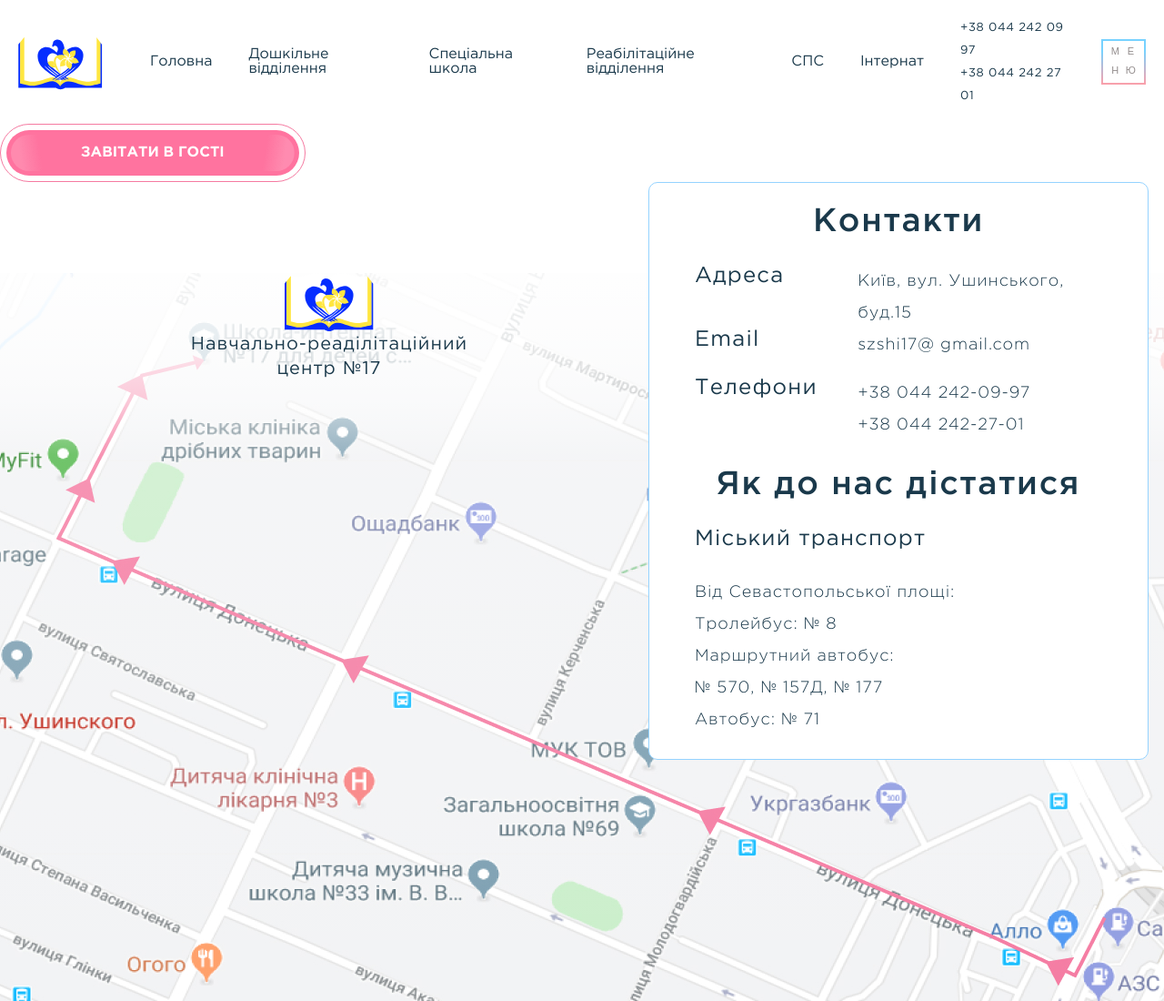
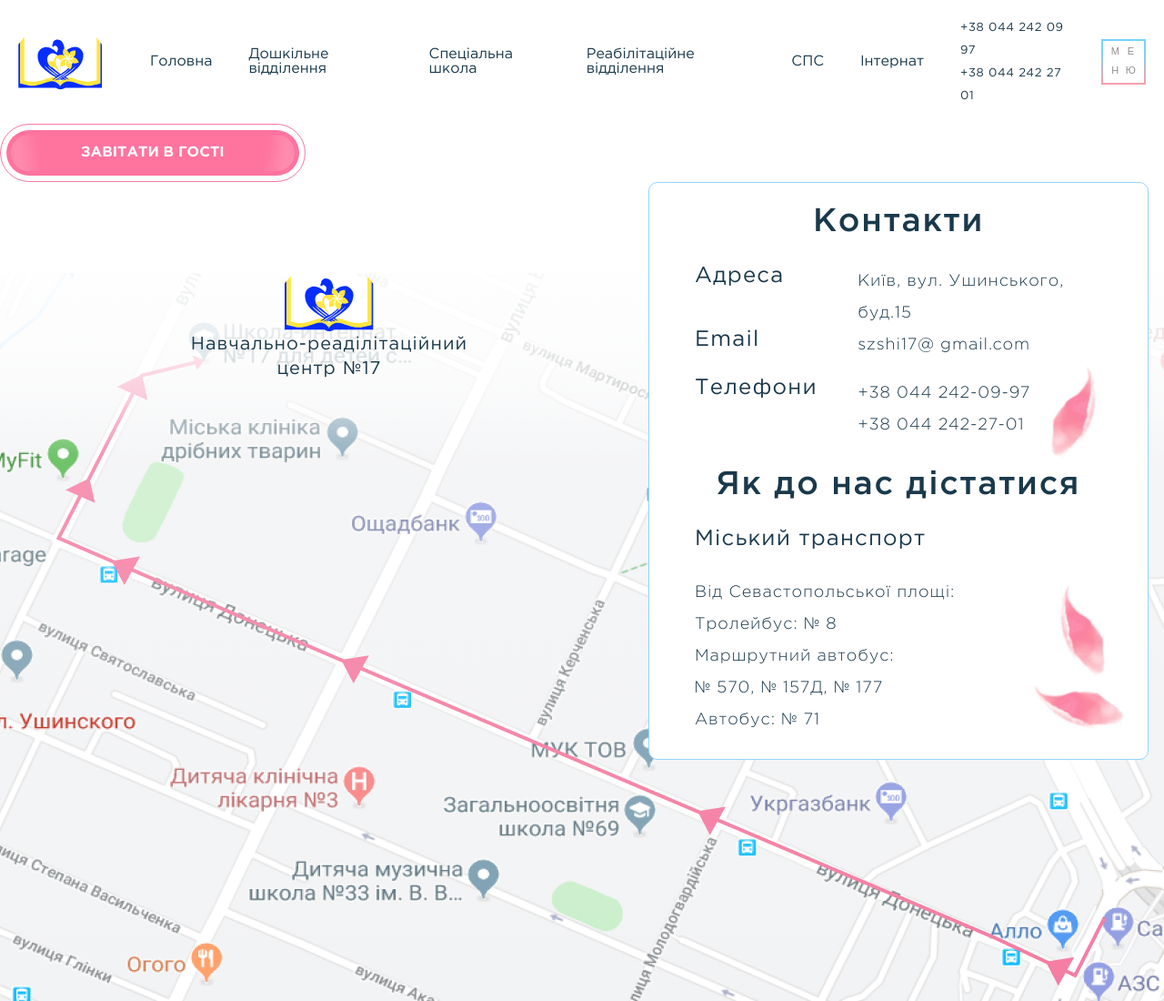
Before and after one commit to tfetisova/click-to-school, a website: page src/index.html in a window 1280 px wide. Shown: the top 1100 px of the page at 91% size. Drawn offline with nearby package versions, Linux system fonts and the light colour scheme; files that its build step writes are made by us from their sources; files whose address does not match are found by name.

Commit message:
leaves added to contacts

```diff
--- a/src/html-templates/map.html
+++ b/src/html-templates/map.html
@@ -16,7 +16,9 @@
             № 570, № 157Д, № 177<br>
             Автобус: № 71 </p>
 
-
+<div class="map__contacts-leaf map__contacts-leaf--right-rotate"></div>
+<div class="map__contacts-leaf map__contacts-leaf--left-rotate"></div>
+<div class="map__contacts-leaf map__contacts-leaf--horiz-rotate"></div>
     </div>
     <div class="map__container" style="background-image: url('img/map.jpg')">
         <div class="map__location">
--- a/src/scss/sections/_map.scss
+++ b/src/scss/sections/_map.scss
@@ -39,15 +39,35 @@
       width: 100%;
       display: flex;
     }
+    &-leaf{
+      position: absolute;
+      right: 0;
+      height: 116px;
+      width: 134px;
+      background-repeat: no-repeat;
+      &--right-rotate{
+        top: 30%;
+        background-image: url("../img/leaf-right-rotate.png");
       }
-  &__contacts-title{
+      &--left-rotate{
+        top: 68%;
+        background-image: url("../img/leaf-left-rotate.png");
+      }
+      &--horiz-rotate{
+        top: 85%;
+        background-image: url("../img/leaf-horizontal.png");
+
+      }
+
+    }
+    &-title{
       text-align: center;
       font-weight: 500;
       font-size: 36px;
       padding-bottom: 30px;
       letter-spacing: 0.05em;
     }
-  &__contacts-item-name{
+    &-item-name{
       font-size: 24px;
       line-height: 23px;
       letter-spacing: 0.05em;
@@ -56,9 +76,8 @@
       &--w40{
         width: 40%;
       }
-
     }
-  &__contacts-item-text{
+    &-item-text{
       font-weight: 300;
       font-size: 18px;
       line-height: 35px;
@@ -66,7 +85,7 @@
       &--w55{
         width: 55%;
       }
-
+    }
   }
 }
 .gradient-container{
```
Also changed, not shown: build/css/style.css, build/html-templates/map.html, build/img/leaf horizontal.png (added), build/img/leaf left rotate.png (added), build/img/leaf right rotate.png (added), build/img/leaf-horizontal.png (added), build/img/leaf-left-rotate.png (added), build/img/leaf-right-rotate.png (added), build/img/leaves left rotate.png (added), build/img/leaves.png (added), build/img/main-hero-bg.png (added), build/index.html, src/img/leaf-horizontal.png (added), src/img/leaf-left-rotate.png (added), 2 more files. Lines whose indentation alone changed are shown as unchanged.
